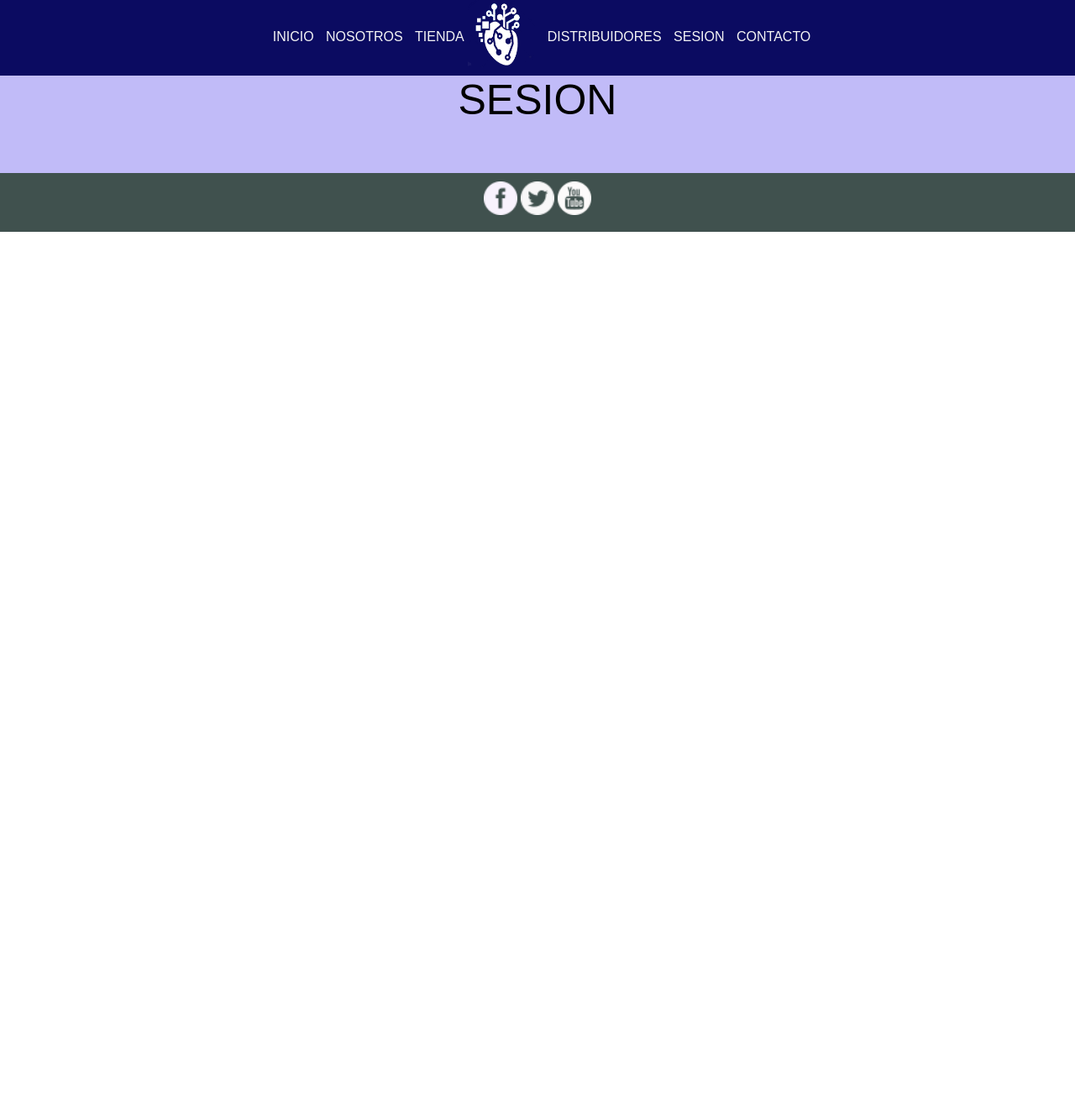
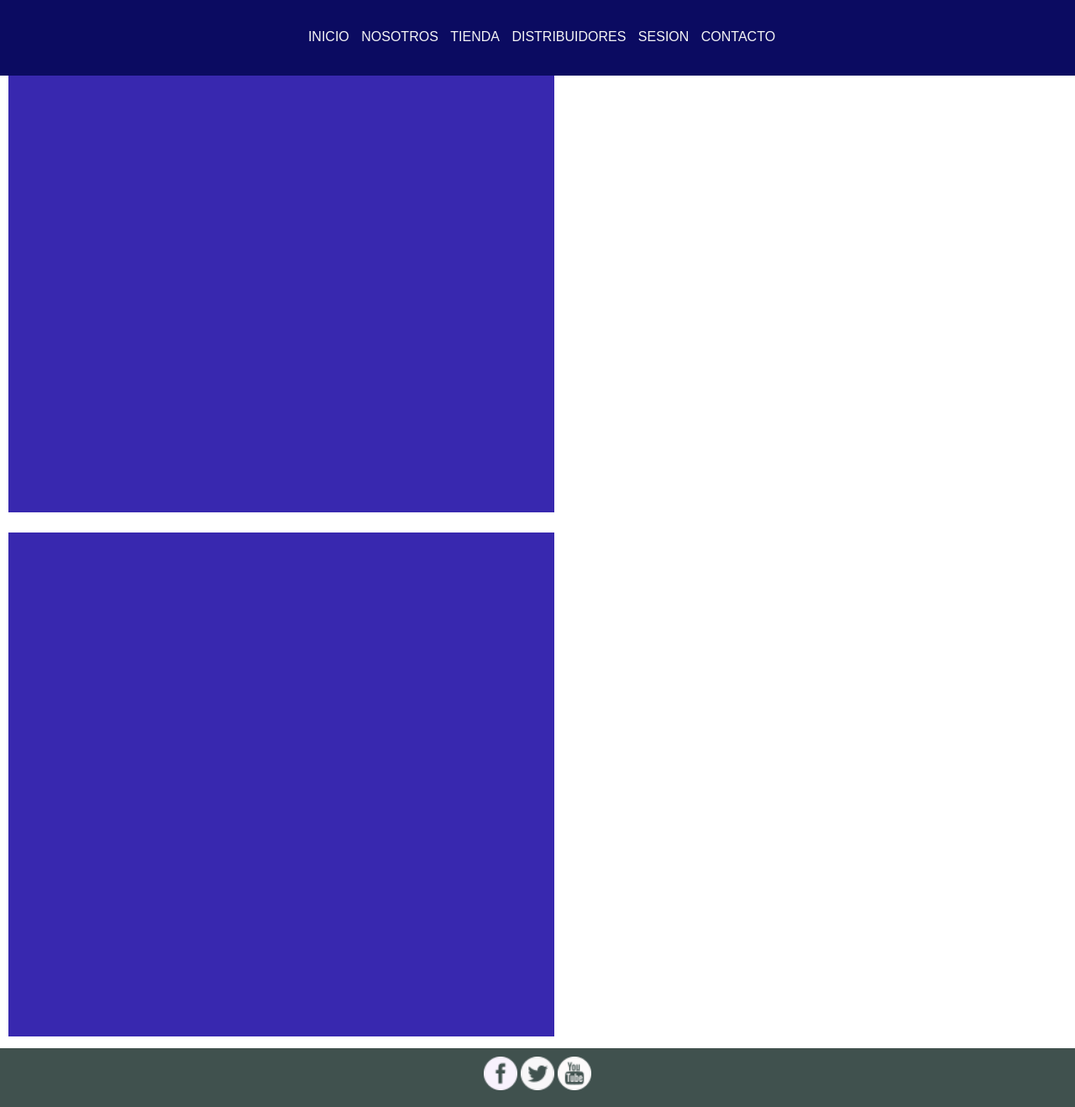
Before and after one commit to Mike123A/IMS2019, a PHP site: page /Sesion.html in a window 1280 px wide. Shown: the whole page at 84% size. Before the commit the page ends 276 px from the top, so only its background shows below. Run offline with PHP 8.4, Linux system fonts and the light colour scheme.

Commit message:
PROBANDO !!!

```diff
--- a/IMS/FrontIMS/Sesion.html
+++ b/IMS/FrontIMS/Sesion.html
@@ -9,7 +9,7 @@
 	<header>
 		<nav>
 			<ul>
-						<li><a href="index.html">INICIO</a></li>
+				<li><a href="index.html">INICIO</a></li>
 				<li><a href="Nosotros.html">NOSOTROS</a></li>
 				<li><a href="Tienda.html">TIENDA</a></li>
 				<img src="img/logotipoblanco.png">
@@ -20,11 +20,11 @@
 		</nav>
 	</header>
 
-	<section>
-		<article id="articlenosotros">
-			SESION
-			<br><br>
-		</article>
+	<section id="contenedorsesion">
+
+
+	</section>
+	<section id="contenedorsesion">
 
 
 	</section>
--- a/IMS/FrontIMS/css/estilo.css
+++ b/IMS/FrontIMS/css/estilo.css
@@ -31,15 +31,12 @@ header nav ul li a{
 	margin-left: 10px;
 	transition: 0.2s;
 }
-header nav ul li img{
-	width: 25px;
-	height: 25px;
-}
 header img{
 	width: 80px;
 	height: 80px;
 	display: inline-flex;
 	margin: auto;
+	display: none;
 }
 nav ul li a:hover{
 	transform: scale(1.25);
@@ -136,6 +133,7 @@ footer img{
 	height: 400px;
 	background: red;
 	display: inline-block;
+	vertical-align: top;
 	margin: 15px;
 }
 #contenedorcontacto p{
@@ -204,9 +202,7 @@ footer img{
 	margin: auto;
 	margin-top: 90px;
 }
-
 /*DISTRIBUIDORES*/
-
 #contenedordistribuidores{
 	width: 100%;
 	height: 600px;
@@ -223,3 +219,11 @@ footer img{
 	border: 1px solid;
 	display: inline-block;
 }
+/*`SESION*/
+#contenedorsesion{
+	width: 650px;
+	height: 600px;
+	background: #3828AF;
+	display: inline-block;
+	margin: 10px;
+}
--- a/IMS/FrontIMS/index.html
+++ b/IMS/FrontIMS/index.html
@@ -9,7 +9,7 @@
 	<header>
 		<nav>
 			<ul>
-								<li><a href="index.html">INICIO</a></li>
+				<li><a href="index.html">INICIO</a></li>
 				<li><a href="Nosotros.html">NOSOTROS</a></li>
 				<li><a href="Tienda.html">TIENDA</a></li>
 				<img src="img/logotipoblanco.png">
```
Also changed, not shown: IMS/FrontIMS/Contacto.html (+7 -4 lines).
